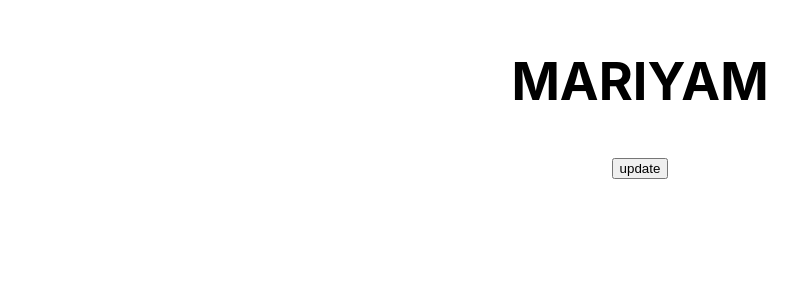
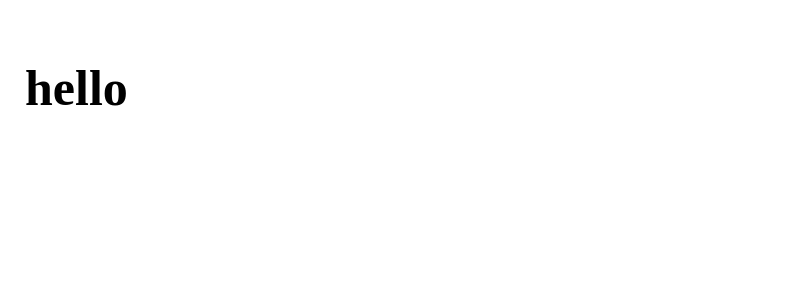
Before and after one commit to mariyamsaleem32/react-class-2, a React (Create React App) app: page / in a window 1280 px wide. Shown: the top 300 px of the page, without its empty margins (0-801 px from the left). Built offline with nearby package versions, Linux system fonts and the light colour scheme; the HTML template or start-up script is replaced by a standard one.

Commit message:
add todo

```diff
--- a/src/App.css
+++ b/src/App.css
@@ -1,8 +1,18 @@
-.container{
-height: 100vh;
+.main{
+padding: 25px;
+font-family: 'Times New Roman', Times, serif;
+font-size: 25px;
 }
 
-.logo-container{
-  text-align: center;
-  padding : 5px;
+button{
+  background-color: rgb(235, 35, 35);
+  color: rgb(255, 255, 255);
+  font-size: 22px;
+  font-family: Arial, Helvetica, sans-serif;
+  border: none;
+  height: 30px;
 }
+
+input{
+  height: 30px;
+}
--- a/src/components/dashboard.jsx
+++ b/src/components/dashboard.jsx
@@ -1,66 +1,15 @@
 // import Appcard from "../components/card";
 // import Applayout from "../components/layout";
-import {Component} from 'react';
+// import Todoapp from './components/todo';
 
-class Button extends Component {
-  constructor(){
-     super()
-    this.state = {
-    myName : "MARIYAM"
-    }
-  }
+// import { useState } from 'react';
 
-  updateName= () => {
-console.log(this.state.myName);
-this.setState(
-  {
-    myName : "FATIMA"
-  }
-)
-  }
-
-render() {
-  // const {children} = this.props;
-  return (
-    <div>
-     <h1>{this.state.myName}</h1>
-     <button onClick={this.updateName}>
-      update
-     </button>
-     </div>
-  )
-}
+const Dashboard = () => {
+ return(
+  <div className="main">
+<h1>hello</h1>
+  </div>
+ )
 }
 
-class Dashboard extends Component {
-  constructor(){
-    super()
-  }
-
-  render() {
-    return (
-      <div
-      style={{
-        textAlign : 'center',
-        padding : '15px',
-        fontSize : '26px'
-      }}>
-        <Button/>
-      </div>
-    )
-  }
-}
-
-// const Dashboard = () => {
-//     return (
-//     <div className="container">
-//        <Applayout title='smit'>
-//         <div>
-//         <Appcard/>
-//         </div>
-//        </Applayout>
-//   </div>
-//     )
-//   }
-
-  export default Dashboard;
+export default Dashboard;
--- /dev/null
+++ b/src/components/todo.jsx
@@ -0,0 +1,40 @@
+import { useState } from 'react';
+
+const Todoapp = () => {
+
+  const [todos, setTodos] = useState([
+    { value: "mariyam" },
+    { value: "fatima" }
+  ]);
+
+  const [value, setValue] = useState(""); // Initialize value for the input field
+
+  const addTodo = () => {
+    // Only add todo if the input value is not empty
+    if (value.trim()) {
+      setTodos([...todos, { value }]);
+      setValue(""); // Clear the input field after adding the todo
+    } else {
+      alert("Todo cannot be empty!"); // Optional: show an alert if the todo is empty
+    }
+  }
+
+  return (
+    <div className="container">
+      <input
+        type="text"
+        value={value} // Bind input field value to state
+        onChange={(e) => setValue(e.target.value)} // Update the value state on change
+      />
+      <button onClick={addTodo}>Add todo</button>
+      <br />
+      <ul>
+        {todos.map((todo, i) => (
+          <li key={i}>{todo.value}</li> // Render each todo value
+        ))}
+      </ul>
+    </div>
+  );
+}
+
+export default Todoapp;
```
